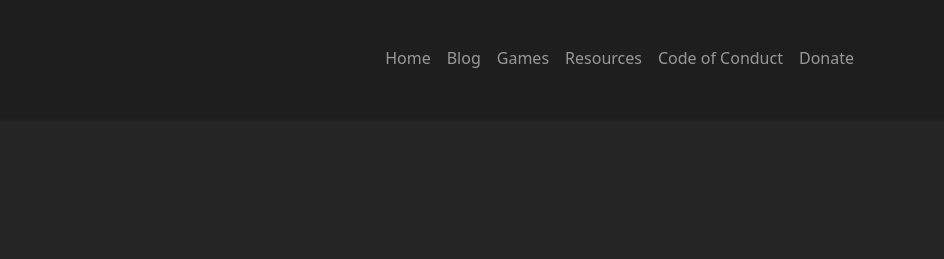
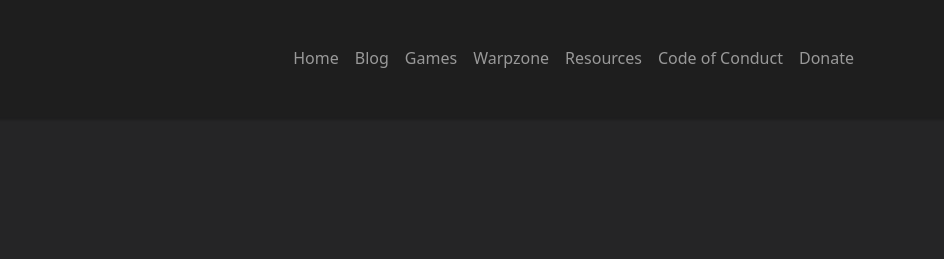
Before and after one commit to LouisvilleMakesGames/lmg-live-site, a plain HTML site: page blog.html in a window 1280 px wide. Shown: the top 259 px of the page, 336-1280 px from the left. Drawn offline with nearby package versions, Linux system fonts and the light colour scheme.

Commit message:
update live site

```diff
--- a/blog.html
+++ b/blog.html
@@ -54,6 +54,9 @@
         </li>
         <li class="nav-item">
           <a class="nav-link" href="/games.html">Games</a>
+        </li>
+        <li class="nav-item">
+          <a class="nav-link" href="/warpzone.html">Warpzone</a>
         </li>
         <li class="nav-item">
           <a class="nav-link" href="/resources.html">Resources</a>
```
Also changed, not shown: code-of-conduct.html (+3 -0 lines), contact.html (+3 -0 lines), donate.html (+3 -0 lines), education.html (+3 -0 lines), games.html (+3 -0 lines), history.html (+3 -0 lines), index.html (+3 -0 lines), press.html (+3 -0 lines), resources.html (+3 -0 lines), warpzone.html (added, +1 -0 lines), warpzone/index.html (added, +1 -0 lines).
